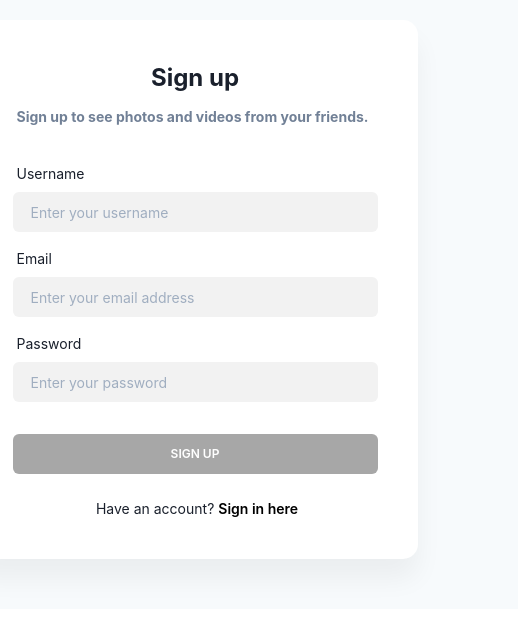
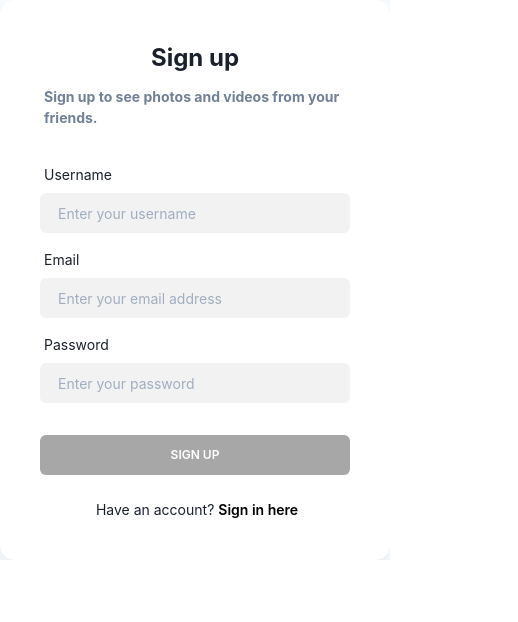
Before and after one commit to dionannd/sisos, a React (Create React App) app: page /register in a window 390 px wide. Shown: the top 622 px of the page, 518 px wide, since content can reach past the window. Built offline with nearby package versions, Linux system fonts and the light colour scheme.

Commit message:
update: fix responsive register page

```diff
--- a/src/pages/auth/Login.js
+++ b/src/pages/auth/Login.js
@@ -82,7 +82,7 @@ export default function LoginPage() {
               fontWeight="bold"
               fontSize="14px"
             >
-              Enter your account to sign in.
+              Enter your account to connect with your friends.
             </Text>
             <FormControl mb={6} mt={4}>
               <FormLabel ms="4px" fontSize="sm" fontWeight="normal">
--- a/src/pages/auth/Register.js
+++ b/src/pages/auth/Register.js
@@ -54,14 +54,19 @@ export default function RegisterPage() {
         overflow="hidden"
         bg="gray.50"
       >
-        <Flex alignItems="center" justifyContent="center" mb="50px" mt="20px">
+        <Flex
+          alignItems="center"
+          justifyContent="center"
+          mb={{ base: 0, sm: "30px", md: "30px", lg: "30px" }}
+          mt={{ base: 0, sm: "40px", md: "40px", lg: "40px" }}
+        >
           <Flex
             direction="column"
-            w="445px"
+            w={{ lg: "445px" }}
             background="transparent"
             borderRadius="15px"
             p="40px"
-            mx={{ base: "100px" }}
+            mx={{ base: 0, lg: "100px" }}
             bg="white"
             boxShadow="0 20px 27px 0 rgb(0 0 0 / 5%)"
           >
--- a/src/pages/profile/index.js
+++ b/src/pages/profile/index.js
@@ -30,7 +30,9 @@ export default function Profile() {
               mt="0.5"
               bg="white"
               borderWidth="1px"
+              borderColor="gray.200"
               _hover={{ bg: "white" }}
+              _active={{ bg: "white" }}
               _focus={{ bg: "white", color: "gray.500", borderWidth: "1px" }}
             >
               Edit Profile
@@ -41,10 +43,10 @@ export default function Profile() {
               <b>0</b> posts
             </Text>
             <Text ml={10}>
-              <b>0</b> posts
+              <b>0</b> follower
             </Text>
             <Text ml={10}>
-              <b>0</b> posts
+              <b>0</b> following
             </Text>
           </Flex>
           <Text>
```
